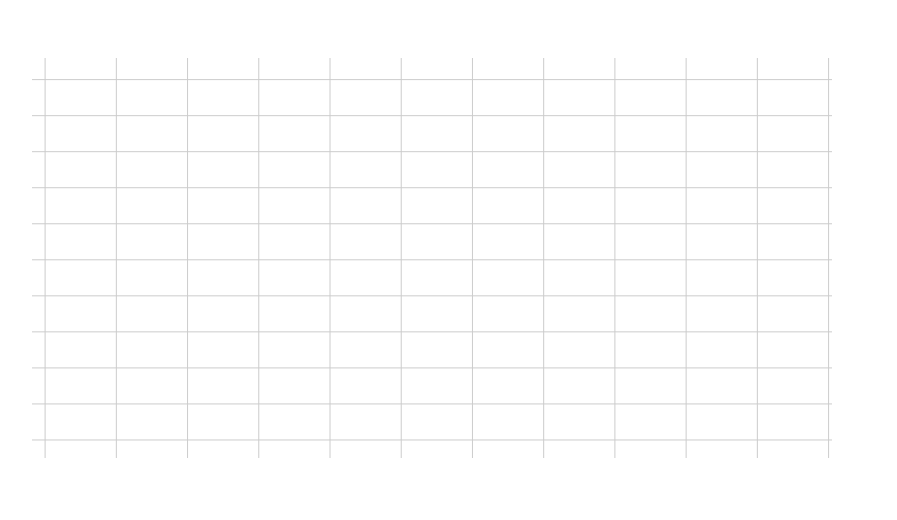
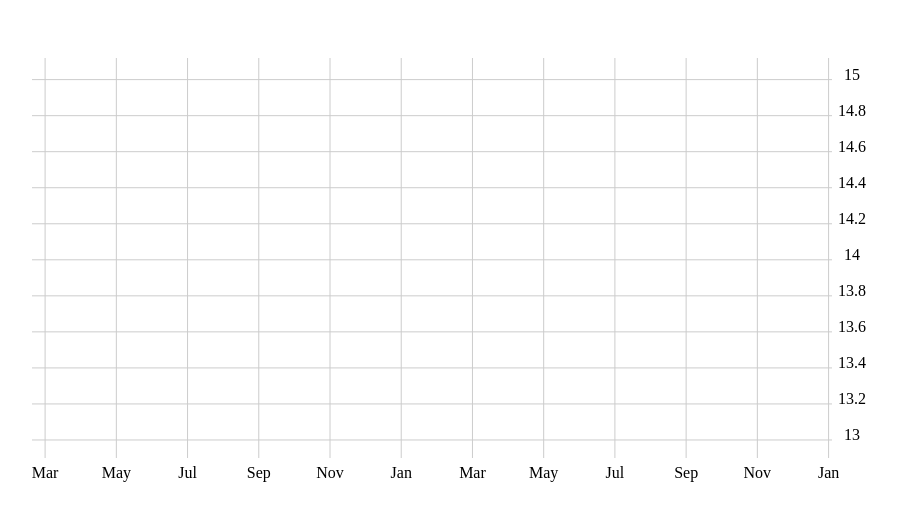
Before and after one commit to GAnjali/Practice-D3js, a plain HTML site: page index.html in a window 1280 px wide. Shown: the whole page, without its empty margins (26-923 px from the left). Drawn offline with nearby package versions, Linux system fonts and the light colour scheme.

Commit message:
Add value labels to the axis lines

```diff
--- a/index.html
+++ b/index.html
@@ -58,6 +58,34 @@
                     .attr("y1", y)
                     .attr("y2", y)
                     .attr("stroke", "#ccc");
+
+                function getFormattedMonth(date) {
+                    return d3.timeFormat('%b')(date);
+                }
+
+                chart.selectAll("text.xrule")
+                    .data(x.ticks(10))
+                    .enter().append("svg:text")
+                    .attr("class", "xrule")
+                    .attr("x", x)
+                    .attr("y", height - margin)
+                    .attr("dy", 20)
+                    .attr("text-anchor", "middle")
+                    .text(function (d) {
+                        var date = new Date(d * 1000);
+                        return getFormattedMonth((date));
+                    });
+
+                chart.selectAll("text.yrule")
+                    .data(y.ticks(10))
+                    .enter().append("svg:text")
+                    .attr("class", "yrule")
+                    .attr("x", width - margin)
+                    .attr("y", y)
+                    .attr("dy", 0)
+                    .attr("dx", 20)
+                    .attr("text-anchor", "middle")
+                    .text(String);
             }
 		</script>
 	</body>
```
